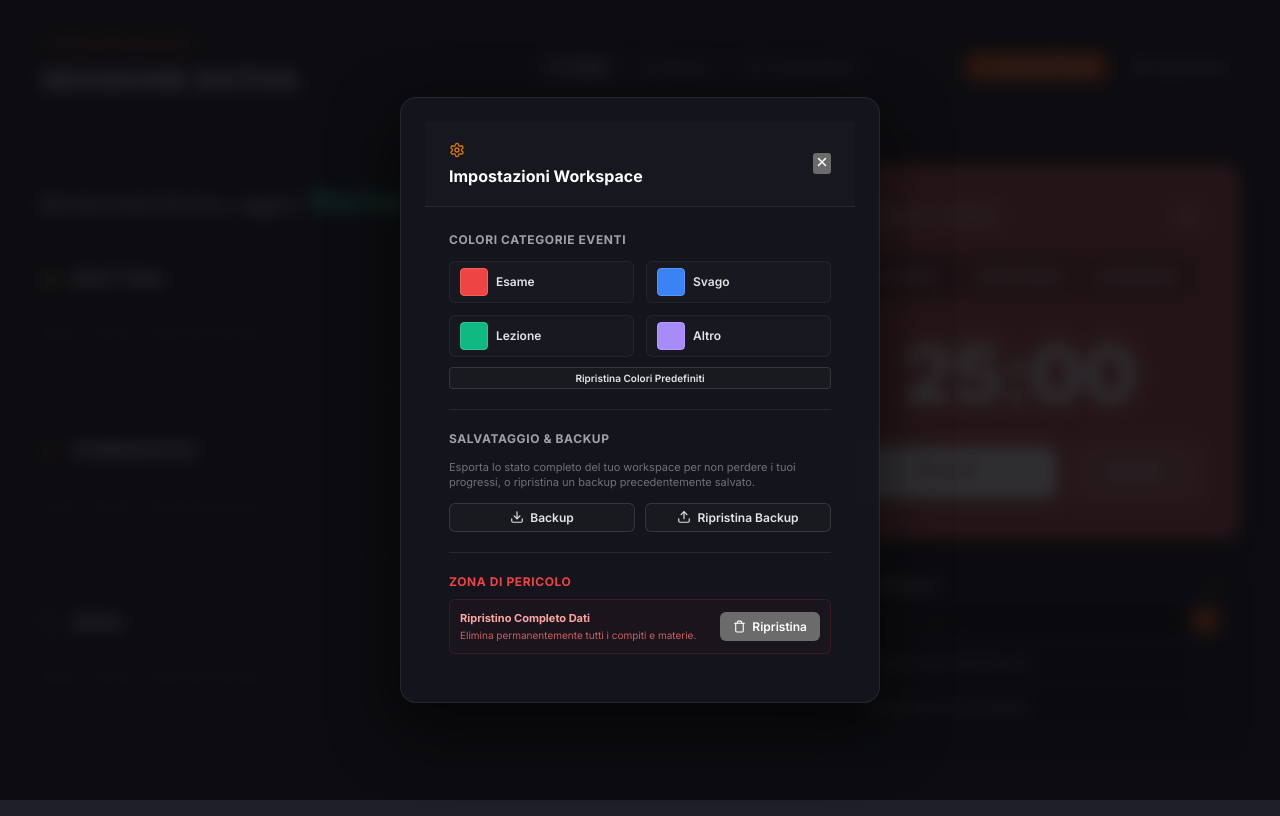
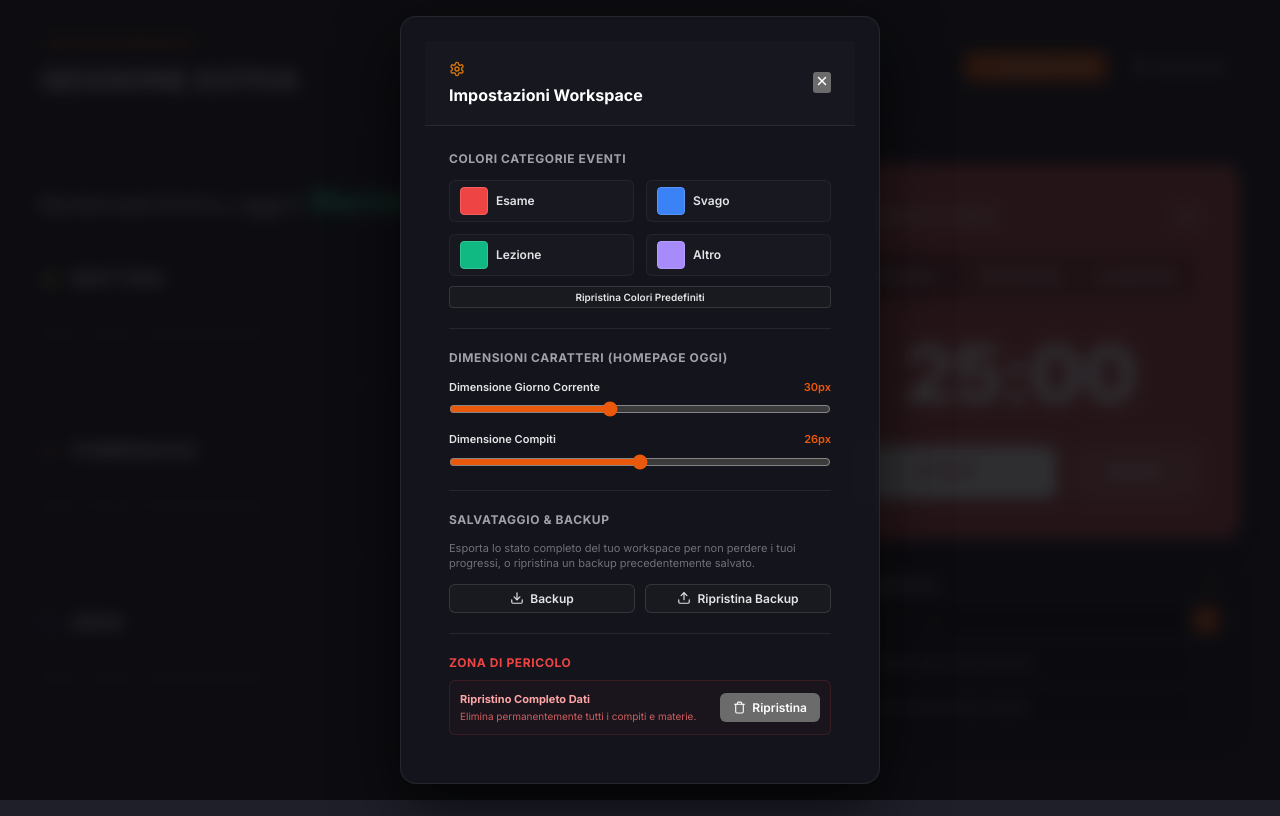
Before and after one commit to enricodagnese/studio-planner, a React (Vite) app: page / in a window 1280 px wide. Both pictures are taken after a click on the button "Impostazioni". Built offline with nearby package versions, Linux system fonts and the light colour scheme.

Commit message:
Aggiornamento automatico del 02/06/2026 alle 11:14:09,32

```diff
--- a/src/App.tsx
+++ b/src/App.tsx
@@ -260,6 +260,13 @@ function App() {
     };
   });
 
+  const [taskFontSize, setTaskFontSize] = useState<number>(() => {
+    return parseInt(localStorage.getItem('antigravity-studio-planner-task-font-size') || '26');
+  });
+  const [dayFontSize, setDayFontSize] = useState<number>(() => {
+    return parseInt(localStorage.getItem('antigravity-studio-planner-day-font-size') || '30');
+  });
+
 
   // Sync version on mount (after state is set)
   useEffect(() => {
@@ -272,6 +279,8 @@ function App() {
   useEffect(() => { localStorage.setItem(`${LOCAL_STORAGE_KEY}-activeWeekId`, activeWeekId); }, [activeWeekId]);
   useEffect(() => { localStorage.setItem(TITLE_STORAGE_KEY, sessionTitle); }, [sessionTitle]);
   useEffect(() => { localStorage.setItem('antigravity-studio-planner-event-colors', JSON.stringify(eventColors)); }, [eventColors]);
+  useEffect(() => { localStorage.setItem('antigravity-studio-planner-task-font-size', taskFontSize.toString()); }, [taskFontSize]);
+  useEffect(() => { localStorage.setItem('antigravity-studio-planner-day-font-size', dayFontSize.toString()); }, [dayFontSize]);
 
   // Sync task completed state from subjects to calendar items
   useEffect(() => {
@@ -488,6 +497,8 @@ function App() {
             onUpdateAllWeeks={setWeeks}
             onUpdateSubjects={setSubjects}
             eventColors={eventColors}
+            taskFontSize={taskFontSize}
+            dayFontSize={dayFontSize}
           />
         </div>
       )}
@@ -553,6 +564,10 @@ function App() {
           eventColors={eventColors}
           onChangeEventColors={setEventColors}
           onClose={() => setShowSettingsModal(false)}
+          taskFontSize={taskFontSize}
+          onChangeTaskFontSize={setTaskFontSize}
+          dayFontSize={dayFontSize}
+          onChangeDayFontSize={setDayFontSize}
         />
       )}
     </div>
--- a/src/components/SettingsModal.tsx
+++ b/src/components/SettingsModal.tsx
@@ -21,6 +21,10 @@ interface SettingsModalProps {
     altro: string;
   }) => void;
   onClose: () => void;
+  taskFontSize: number;
+  onChangeTaskFontSize: (size: number) => void;
+  dayFontSize: number;
+  onChangeDayFontSize: (size: number) => void;
 }
 
 const DEFAULT_COLORS = {
@@ -38,7 +42,11 @@ export const SettingsModal: React.FC<SettingsModalProps> = ({
   onResetAll,
   eventColors,
   onChangeEventColors,
-  onClose
+  onClose,
+  taskFontSize,
+  onChangeTaskFontSize,
+  dayFontSize,
+  onChangeDayFontSize
 }) => {
   const fileInputRef = useRef<HTMLInputElement>(null);
 
@@ -151,6 +159,48 @@ export const SettingsModal: React.FC<SettingsModalProps> = ({
 
           <hr style={{ border: 'none', borderBottom: '1px solid rgba(255,255,255,0.08)', margin: 0 }} />
 
+          {/* UI Sizing Scale Section */}
+          <section className="settings-section">
+            <h4 style={{ fontSize: '12px', color: '#a1a1aa', textTransform: 'uppercase', letterSpacing: '0.05em', marginBottom: '12px', fontWeight: 700 }}>
+              Dimensioni Caratteri (Homepage Oggi)
+            </h4>
+            <div style={{ display: 'flex', flexDirection: 'column', gap: '14px' }}>
+              <div style={{ display: 'flex', flexDirection: 'column', gap: '6px' }}>
+                <div style={{ display: 'flex', justifyContent: 'space-between', fontSize: '11px', fontWeight: 600, color: '#e4e4e7' }}>
+                  <span>Dimensione Giorno Corrente</span>
+                  <span style={{ color: 'var(--accent-primary)' }}>{dayFontSize}px</span>
+                </div>
+                <input
+                  type="range"
+                  min="20"
+                  max="44"
+                  step="1"
+                  value={dayFontSize}
+                  onChange={(e) => onChangeDayFontSize(parseInt(e.target.value))}
+                  style={{ width: '100%', accentColor: 'var(--accent-primary)', cursor: 'pointer' }}
+                />
+              </div>
+
+              <div style={{ display: 'flex', flexDirection: 'column', gap: '6px' }}>
+                <div style={{ display: 'flex', justifyContent: 'space-between', fontSize: '11px', fontWeight: 600, color: '#e4e4e7' }}>
+                  <span>Dimensione Compiti</span>
+                  <span style={{ color: 'var(--accent-primary)' }}>{taskFontSize}px</span>
+                </div>
+                <input
+                  type="range"
+                  min="16"
+                  max="36"
+                  step="1"
+                  value={taskFontSize}
+                  onChange={(e) => onChangeTaskFontSize(parseInt(e.target.value))}
+                  style={{ width: '100%', accentColor: 'var(--accent-primary)', cursor: 'pointer' }}
+                />
+              </div>
+            </div>
+          </section>
+
+          <hr style={{ border: 'none', borderBottom: '1px solid rgba(255,255,255,0.08)', margin: 0 }} />
+
           {/* Backup & Restore Section */}
           <section className="settings-section">
             <h4 style={{ fontSize: '12px', color: '#a1a1aa', textTransform: 'uppercase', letterSpacing: '0.05em', marginBottom: '12px', fontWeight: 700 }}>
--- a/src/components/TodayFocus.tsx
+++ b/src/components/TodayFocus.tsx
@@ -22,6 +22,8 @@ interface TodayFocusProps {
     lezione: string;
     altro: string;
   };
+  taskFontSize?: number;
+  dayFontSize?: number;
 }
 
 interface QuickTodo {
@@ -35,7 +37,9 @@ export const TodayFocus: React.FC<TodayFocusProps> = ({
   subjects,
   onUpdateAllWeeks,
   onUpdateSubjects,
-  eventColors = { esame: '#ef4444', svago: '#3b82f6', lezione: '#10b981', altro: '#a78bfa' }
+  eventColors = { esame: '#ef4444', svago: '#3b82f6', lezione: '#10b981', altro: '#a78bfa' },
+  taskFontSize = 26,
+  dayFontSize = 30
 }) => {
   // 1. --- Navigation & Date Logic ---
   // Create a flat array of all scheduled days for easier navigation
@@ -351,7 +355,7 @@ export const TodayFocus: React.FC<TodayFocusProps> = ({
           <h1 style={{ fontSize: '22px', fontWeight: 700, letterSpacing: '-0.02em', color: 'rgba(255, 255, 255, 0.7)', margin: 0 }}>
             {getGreeting()}
           </h1>
-          <span className="selected-day-label" style={{ fontSize: '30px', fontWeight: 850, color: getMonthColor(activeDay?.dateLabel), textTransform: 'capitalize', letterSpacing: '-0.02em' }}>
+          <span className="selected-day-label" style={{ fontSize: `${dayFontSize}px`, fontWeight: 850, color: getMonthColor(activeDay?.dateLabel), textTransform: 'capitalize', letterSpacing: '-0.02em' }}>
             {activeDay?.name} {getFullMonthName(activeDay?.dateLabel)}
           </span>
         </header>
@@ -433,7 +437,7 @@ export const TodayFocus: React.FC<TodayFocusProps> = ({
                                 } as React.CSSProperties}
                               ></span>
                             </label>
-                            <span className="item-name" style={{ fontSize: '26px', fontWeight: 850 }} title={item.name}>
+                            <span className="item-name" style={{ fontSize: `${taskFontSize}px`, fontWeight: 850 }} title={item.name}>
                               {item.name}
                             </span>
                             {isEvent && (
```
